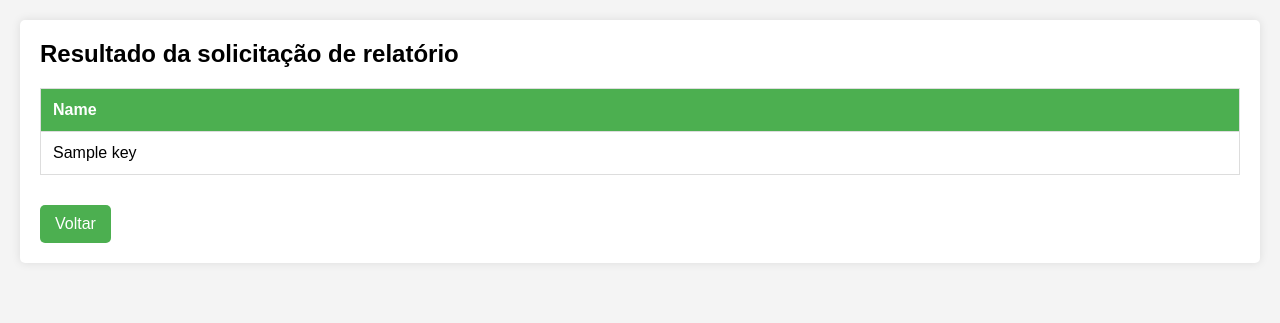
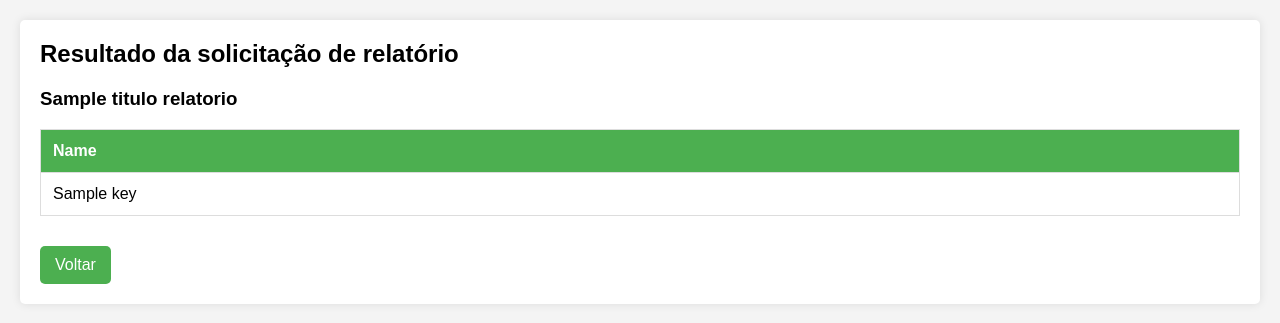
Before and after one commit to lucasloureiror/projeto-lab-bd, a FastAPI app: template templates/relatorios_resultado.html in a window 1280 px wide. Shown: the part 146-469 px from the top of the page. Run offline with FastAPI, Linux system fonts and the light colour scheme; the template is opened without the code that fills it: most values are stand-ins (such as "Sample title", 1, 10 or a date in 2020).

Commit message:
feat: titulo de relatório

```diff
--- a/main.py
+++ b/main.py
@@ -365,33 +365,34 @@ async def relatorios(relatorio: int, request: Request):
 
     show_next = False
     show_previous = False
+    titulo_relatorio = ""
 
     #RELATÓRIOS LÍDER DA FACÇÃO
     if relatorio == 1:
-        relatorios = repository.relatorios.lider_faccao.get_relatorio_lider(usuario)
+        relatorios, titulo_relatorio = repository.relatorios.lider_faccao.get_relatorio_lider(usuario)
 
     #RELATÓRIOS DO OFICIAL
     elif relatorio == 2: #Geral
-        relatorios = repository.relatorios.oficial.get_relatorio_habitantes_geral(usuario)
+        relatorios, titulo_relatorio  = repository.relatorios.oficial.get_relatorio_habitantes_geral(usuario)
         show_next = True
 
     elif relatorio == 3: #Facção
-        relatorios = repository.relatorios.oficial.get_relatorio_habitantes_faccao(usuario)
+        relatorios, titulo_relatorio  = repository.relatorios.oficial.get_relatorio_habitantes_faccao(usuario)
         show_previous = True
         show_next = True
 
     elif relatorio == 4: #Sistema
-        relatorios = repository.relatorios.oficial.get_relatorio_habitantes_sistemas(usuario)
+        relatorios, titulo_relatorio  = repository.relatorios.oficial.get_relatorio_habitantes_sistemas(usuario)
         show_previous = True
         show_next = True
 
     elif relatorio == 5: #Planeta
-        relatorios = repository.relatorios.oficial.get_relatorio_habitantes_planetas(usuario)
+        relatorios, titulo_relatorio  = repository.relatorios.oficial.get_relatorio_habitantes_planetas(usuario)
         show_previous = True
         show_next = True
 
     elif relatorio == 6: #Espécie
-        relatorios = repository.relatorios.oficial.get_relatorio_habitantes_especies(usuario)
+        relatorios, titulo_relatorio  = repository.relatorios.oficial.get_relatorio_habitantes_especies(usuario)
         show_previous = True
 
 
@@ -403,4 +404,5 @@ async def relatorios(relatorio: int, request: Request):
         "relatorio": relatorio,
         "show_next": show_next,
         "show_previous": show_previous,
+        "titulo_relatorio": titulo_relatorio
         })
--- a/repository/relatorios/lider_faccao.py
+++ b/repository/relatorios/lider_faccao.py
@@ -39,7 +39,7 @@ def get_relatorio_lider(usuario: Usuario):
             )
             relatorios.append(relatorio)
 
-        return relatorios
+        return relatorios, "Relatório para Líder"
 
 
     except oracledb.DatabaseError as e:
--- a/templates/relatorios_resultado.html
+++ b/templates/relatorios_resultado.html
@@ -25,6 +25,7 @@
         <section class="resultado">
             <h2>Resultado da solicitação de relatório</h2>
             {% if relatorios %}
+            <h3>{{ titulo_relatorio }}</h3>
                 <table>
                     <thead>
                         <tr>
```
Also changed, not shown: repository/relatorios/oficial.py (+5 -5 lines).
